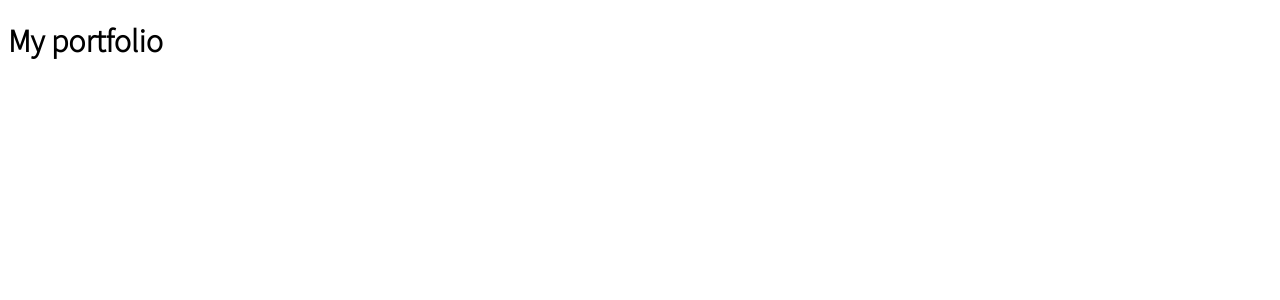
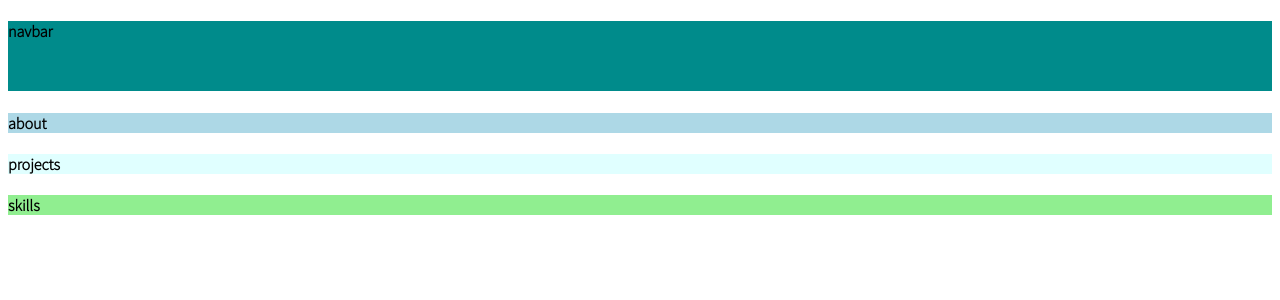
Before and after one commit to isabellagh/my-portfolio, a React (Create React App) app: page / in a window 1280 px wide. Shown: the top 300 px of the page. Built offline with nearby package versions, Linux system fonts and the light colour scheme.

Commit message:
imported about, projects, skills, navbar in app

```diff
--- a/src/App.js
+++ b/src/App.js
@@ -1,10 +1,17 @@
+import Navbar from "./components/header/Navbar";
+import About from "./components/body/about/About";
+import Projects from "./components/body/projects/Projects";
+import Skills from "./components/body/skills/Skills";
 
 function App() {
   return (
-    <div>
-      <h1>
-        My portfolio
-      </h1>
+    <div className="app">
+      <Navbar />
+      <div className="sections">
+        <About />
+        <Projects />
+        <Skills />
+      </div>
     </div>
   );
 }
--- /dev/null
+++ b/src/components/header/Navbar.js
@@ -0,0 +1,11 @@
+import './navbar.scss'
+
+function Navbar() {
+    return (
+        <div className="navbar">
+            <h4>navbar</h4>
+        </div>
+    )
+}
+
+export default Navbar
--- /dev/null
+++ b/src/components/header/navbar.scss
@@ -0,0 +1,5 @@
+.navbar {
+    width: 100%;
+    height: 70px;
+    background-color: darkcyan;
+}
```
Also changed, not shown: src/components/body/about/About.js (renamed from src/components/body/about/About.jsx), src/components/body/projects/Projects.js (renamed from src/components/body/projects/Projects.jsx), src/components/body/skills/Skills.js (renamed from src/components/body/skills/Skills.jsx).
